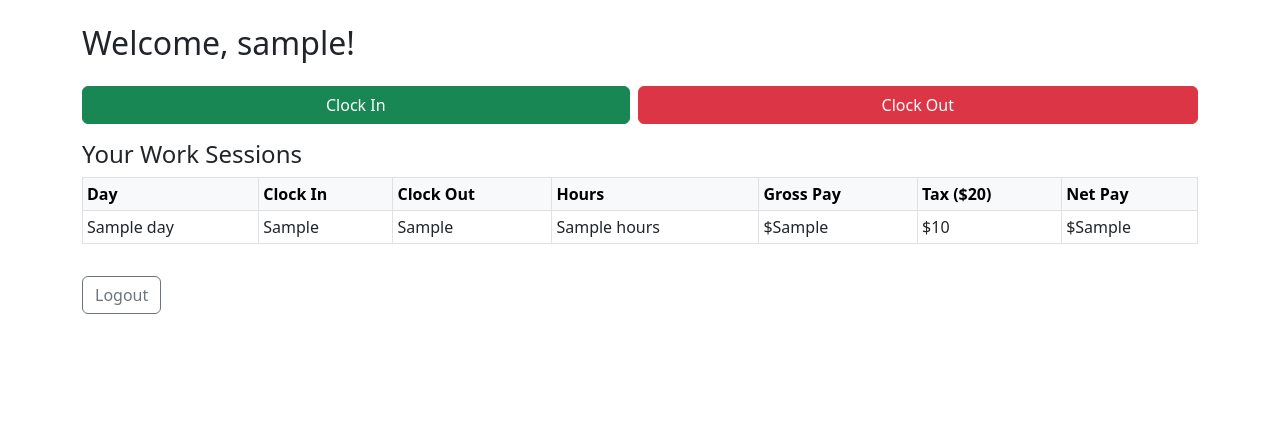
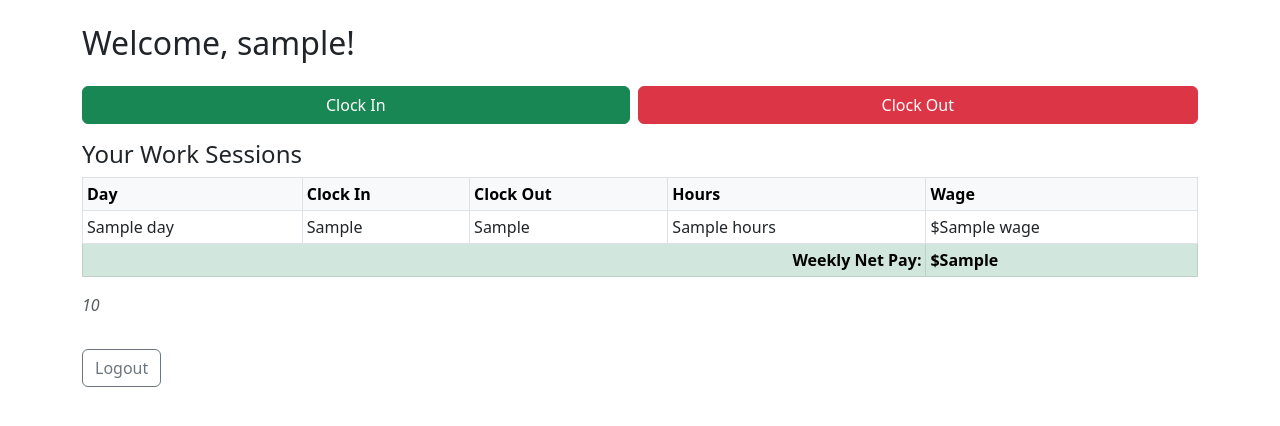
Before and after one commit to christailu/ShoalsDrywall, a Flask app: template templates/index.html in a window 1280 px wide. Shown: the top 426 px of the page. Run offline with Flask 3, Linux system fonts and the light colour scheme; the template is opened without the code that fills it: most values are stand-ins (such as "Sample title", 1, 10 or a date in 2020); some libraries are stand-ins or nearby versions.

Commit message:
include new index

```diff
--- a/app.py
+++ b/app.py
@@ -5,14 +5,12 @@ import pytz
 from werkzeug.security import generate_password_hash, check_password_hash
 import pandas as pd
 import io
-import os
 
 app = Flask(__name__)
 app.secret_key = "shoals_drywalls"
 
-# PostgreSQL connection (use full host from Render dashboard)
+# PostgreSQL connection
 DB_URL = "postgresql://sddata_user:cojDN21iqaIpkEsmrGvN68QTpWwh5v3L@dpg-d2rdf0gdl3ps73d1etbg-a.oregon-postgres.render.com/sddata"
-
 
 def get_db_connection():
     return psycopg2.connect(DB_URL)
@@ -26,7 +24,6 @@ EMPLOYEES = {
     "Daniella": {"rate": 17, "password": "Valle1999"},
 }
 
-# Central Time zone (Alabama)
 CENTRAL_TZ = pytz.timezone("America/Chicago")
 TAX_FLAT = 20  # Flat tax per week
 
@@ -34,14 +31,12 @@ TAX_FLAT = 20  # Flat tax per week
 def init_db():
     conn = get_db_connection()
     cur = conn.cursor()
-
     cur.execute('''CREATE TABLE IF NOT EXISTS users (
         id SERIAL PRIMARY KEY,
         username TEXT UNIQUE,
         password TEXT,
         role TEXT DEFAULT 'employee'
     )''')
-
     cur.execute('''CREATE TABLE IF NOT EXISTS work_sessions (
         id SERIAL PRIMARY KEY,
         user_id INTEGER REFERENCES users(id) ON DELETE CASCADE,
@@ -50,12 +45,11 @@ def init_db():
         hours REAL,
         wage REAL
     )''')
-
     conn.commit()
     cur.close()
     conn.close()
 
-# --- Seed admin and employees ---
+# --- Seed users and update passwords if changed ---
 def seed_users():
     conn = get_db_connection()
     cur = conn.cursor()
@@ -70,49 +64,38 @@ def seed_users():
 
     # Employees
     for username, info in EMPLOYEES.items():
-        cur.execute("SELECT id FROM users WHERE username=%s", (username,))
+        cur.execute("SELECT id, password FROM users WHERE username=%s", (username,))
         row = cur.fetchone()
         hashed_pw = generate_password_hash(info["password"])
         if not row:
-            # Insert if missing
             cur.execute(
                 "INSERT INTO users (username, password, role) VALUES (%s, %s, %s)",
                 (username, hashed_pw, "employee")
             )
         else:
-            # Always update password to match EMPLOYEES dict
-            cur.execute(
-                "UPDATE users SET password=%s WHERE username=%s",
-                (hashed_pw, username)
-            )
+            # Update password if changed
+            if not check_password_hash(row[1], info["password"]):
+                cur.execute("UPDATE users SET password=%s WHERE username=%s", (hashed_pw, username))
 
     conn.commit()
     cur.close()
     conn.close()
-
 
 # --- Format session ---
 def format_session(clock_in, clock_out, hours, wage):
     in_dt = datetime.datetime.fromisoformat(clock_in).astimezone(CENTRAL_TZ)
     clock_in_str = in_dt.strftime("%I:%M %p on %m/%d/%Y")
     day = in_dt.strftime("%A")
-
+    clock_out_str = "-"
     if clock_out:
         out_dt = datetime.datetime.fromisoformat(clock_out).astimezone(CENTRAL_TZ)
         clock_out_str = out_dt.strftime("%I:%M %p on %m/%d/%Y")
-    else:
-        clock_out_str = "-"
-
-    hours = round(hours, 2) if hours else 0
-    gross_pay = round(wage, 2) if wage else 0
-
-
     return {
         "day": day,
         "clock_in": clock_in_str,
         "clock_out": clock_out_str,
-        "hours": hours,
-        "gross_pay": gross_pay
+        "hours": round(hours, 2) if hours else 0,
+        "wage": round(wage, 2) if wage else 0
     }
 
 # --- Login ---
@@ -135,7 +118,7 @@ def login():
         return render_template("invalid.html")
     return render_template("login.html")
 
-# --- Home ---
+# --- Home / Employee dashboard ---
 @app.route("/", methods=["GET", "POST"])
 def index():
     if "user_id" not in session:
@@ -151,10 +134,11 @@ def index():
         action = request.form["action"]
         conn = get_db_connection()
         cur = conn.cursor()
+        now_utc = datetime.datetime.now(datetime.timezone.utc).isoformat()
         if action == "Clock In":
             cur.execute(
                 "INSERT INTO work_sessions (user_id, clock_in) VALUES (%s, %s)",
-                (user_id, datetime.datetime.now(datetime.timezone.utc).isoformat())
+                (user_id, now_utc)
             )
         elif action == "Clock Out":
             cur.execute(
@@ -177,6 +161,7 @@ def index():
         conn.close()
         return redirect("/")
 
+    # Fetch all sessions
     conn = get_db_connection()
     cur = conn.cursor()
     cur.execute(
@@ -188,7 +173,24 @@ def index():
     conn.close()
     sessions = [format_session(*s) for s in raw_sessions]
 
-    return render_template("index.html", sessions=sessions, username=session["username"])
+    # Compute current week's net pay
+    now = datetime.datetime.now(CENTRAL_TZ)
+    start_week = now - datetime.timedelta(days=now.weekday())
+    start_week = start_week.replace(hour=0, minute=0, second=0, microsecond=0)
+    weekly_hours = 0
+    weekly_gross = 0
+    for s in raw_sessions:
+        in_dt = datetime.datetime.fromisoformat(s[0]).astimezone(CENTRAL_TZ)
+        if start_week <= in_dt <= now:
+            weekly_hours += s[2] if s[2] else 0
+            weekly_gross += s[3] if s[3] else 0
+    weekly_net = max(weekly_gross - TAX_FLAT if weekly_gross > 0 else 0, 0)
+
+    return render_template("index.html",
+                           sessions=sessions,
+                           username=session["username"],
+                           weekly_net=round(weekly_net,2),
+                           tax_info="Este dinero es lo que recibirá al final de la semana. El impuesto se resta solo al final de la semana, no cada día.")
 
 # --- Admin dashboard ---
 @app.route("/admin")
@@ -206,15 +208,11 @@ def admin_dashboard():
     cur.close()
     conn.close()
 
-    # Determine all weeks forward
     now_central = datetime.datetime.now(datetime.timezone.utc).astimezone(CENTRAL_TZ)
     start_of_week = now_central - datetime.timedelta(days=now_central.weekday())
     start_of_week = start_of_week.replace(hour=0, minute=0, second=0, microsecond=0)
-
-    # Collect next 4 weeks
     week_starts = [start_of_week + datetime.timedelta(weeks=i) for i in range(4)]
 
-    # Prepare data structure
     weeks_data = {}
     for ws in week_starts:
         week_key = ws.strftime("%Y-%m-%d")
@@ -227,7 +225,6 @@ def admin_dashboard():
         if not clock_in:
             continue
         in_dt = datetime.datetime.fromisoformat(clock_in).astimezone(CENTRAL_TZ)
-
         for ws in week_starts:
             we = ws + datetime.timedelta(days=7)
             if ws <= in_dt < we:
@@ -243,39 +240,18 @@ def admin_dashboard():
                 weeks_data[week_key][username]["Total"]["gross"] += entry["gross"]
                 break
 
-    # Compute net and taxes
     for wk, employees in weeks_data.items():
         for emp in employees:
             total_gross = employees[emp]["Total"]["gross"]
+            employees[emp]["Total"]["hours"] = round(employees[emp]["Total"]["hours"], 2)
             employees[emp]["Total"]["gross"] = round(total_gross, 2)
-            employees[emp]["Total"]["hours"] = round(employees[emp]["Total"]["hours"], 2)
             employees[emp]["Total"]["tax"] = TAX_FLAT if total_gross > 0 else 0
-            employees[emp]["Total"]["net"] = round(max(total_gross - employees[emp]["Total"]["tax"], 0), 2)
+            employees[emp]["Total"]["net"] = round(max(total_gross - employees[emp]["Total"]["tax"],0),2)
 
     return render_template("admin.html", weeks_data=weeks_data,
                            days=["Monday","Tuesday","Wednesday","Thursday","Friday","Saturday","Sunday"])
 
-# --- Reset database with PIN ---
-RESET_PIN = "2003"
-
-@app.route("/reset", methods=["POST"])
-def reset_db():
-    if "user_id" not in session or session.get("role") != "admin":
-        return "Access denied. Admins only.", 403
-
-    pin = request.form.get("pin")
-    if pin != RESET_PIN:
-        return "Invalid PIN. Reset denied.", 403
-
-    conn = get_db_connection()
-    cur = conn.cursor()
-    cur.execute("DELETE FROM work_sessions")
-    conn.commit()
-    cur.close()
-    conn.close()
-    return redirect(url_for("admin_dashboard"))
-
-# --- Export Excel ---
+# --- Export Excel (net pay only, weekly) ---
 @app.route("/export")
 def export_excel():
     if "user_id" not in session or session.get("role") != "admin":
@@ -286,16 +262,39 @@ def export_excel():
     cur.execute("""SELECT u.username, w.clock_in, w.clock_out, w.hours, w.wage
                    FROM work_sessions w
                    JOIN users u ON w.user_id = u.id
-                   ORDER BY w.clock_in DESC""")
+                   ORDER BY w.clock_in ASC""")
     raw_logs = cur.fetchall()
     cur.close()
     conn.close()
 
+    # Weekly net pay calculation
+    CENTRAL_TZ = pytz.timezone("America/Chicago")
+    weekly_data = {}
+    for username, clock_in, clock_out, hours, wage in raw_logs:
+        if not clock_in:
+            continue
+        in_dt = datetime.datetime.fromisoformat(clock_in).astimezone(CENTRAL_TZ)
+        start_week = in_dt - datetime.timedelta(days=in_dt.weekday())
+        start_week = start_week.replace(hour=0, minute=0, second=0, microsecond=0)
+        week_key = start_week.strftime("%Y-%m-%d")
+        if username not in weekly_data:
+            weekly_data[username] = {}
+        if week_key not in weekly_data[username]:
+            weekly_data[username][week_key] = {"hours":0, "gross":0}
+        weekly_data[username][week_key]["hours"] += hours if hours else 0
+        weekly_data[username][week_key]["gross"] += wage if wage else 0
+
+    # Prepare Excel
     data = []
-    for r in raw_logs:
-        log = format_session(r[1], r[2], r[3], r[4])
-        log["username"] = r[0]
-        data.append(log)
+    for username, weeks in weekly_data.items():
+        for wk, info in weeks.items():
+            net = max(info["gross"] - TAX_FLAT if info["gross"]>0 else 0, 0)
+            data.append({
+                "Username": username,
+                "Week Start": wk,
+                "Hours Worked": round(info["hours"],2),
+                "Net Pay": round(net,2)
+            })
 
     df = pd.DataFrame(data)
     output = io.BytesIO()
@@ -310,6 +309,23 @@ def logout():
     session.clear()
     return redirect(url_for("login"))
 
+# --- Reset DB ---
+RESET_PIN = "2003"
+@app.route("/reset", methods=["POST"])
+def reset_db():
+    if "user_id" not in session or session.get("role") != "admin":
+        return "Access denied. Admins only.", 403
+    pin = request.form.get("pin")
+    if pin != RESET_PIN:
+        return "Invalid PIN. Reset denied.", 403
+    conn = get_db_connection()
+    cur = conn.cursor()
+    cur.execute("DELETE FROM work_sessions")
+    conn.commit()
+    cur.close()
+    conn.close()
+    return redirect(url_for("admin_dashboard"))
+
 # --- Main ---
 if __name__ == "__main__":
     init_db()
--- a/templates/index.html
+++ b/templates/index.html
@@ -13,7 +13,6 @@
           .then(() => console.log("Service Worker Registered"));
       }
     </script>
-
 </head>
 <body class="container py-4">
     <h2 class="mb-4">Welcome, {{ username }}!</h2>
@@ -32,9 +31,7 @@
                     <th>Clock In</th>
                     <th>Clock Out</th>
                     <th>Hours</th>
-                    <th>Gross Pay</th>
-                    <th>Tax ($20)</th>
-                    <th>Net Pay</th>
+                    <th>Wage</th>
                 </tr>
             </thead>
             <tbody>
@@ -44,14 +41,20 @@
                     <td>{{ s.clock_in }}</td>
                     <td>{{ s.clock_out }}</td>
                     <td>{{ s.hours }}</td>
-                    <td>${{ s.gross_pay }}</td>
-                    <td>${{ s.tax }}</td>
-                    <td>${{ s.net_pay }}</td>
+                    <td>${{ s.wage }}</td>
                 </tr>
                 {% endfor %}
             </tbody>
+            <tfoot>
+                <tr class="table-success">
+                    <th colspan="4" class="text-end">Weekly Net Pay:</th>
+                    <th>${{ weekly_net }}</th>
+                </tr>
+            </tfoot>
         </table>
     </div>
+
+    <p class="text-muted"><em>{{ tax_info }}</em></p>
 
     <p><a href="{{ url_for('logout') }}" class="btn btn-outline-secondary mt-3">Logout</a></p>
 </body>
```
Lines whose indentation alone changed are shown as unchanged.
